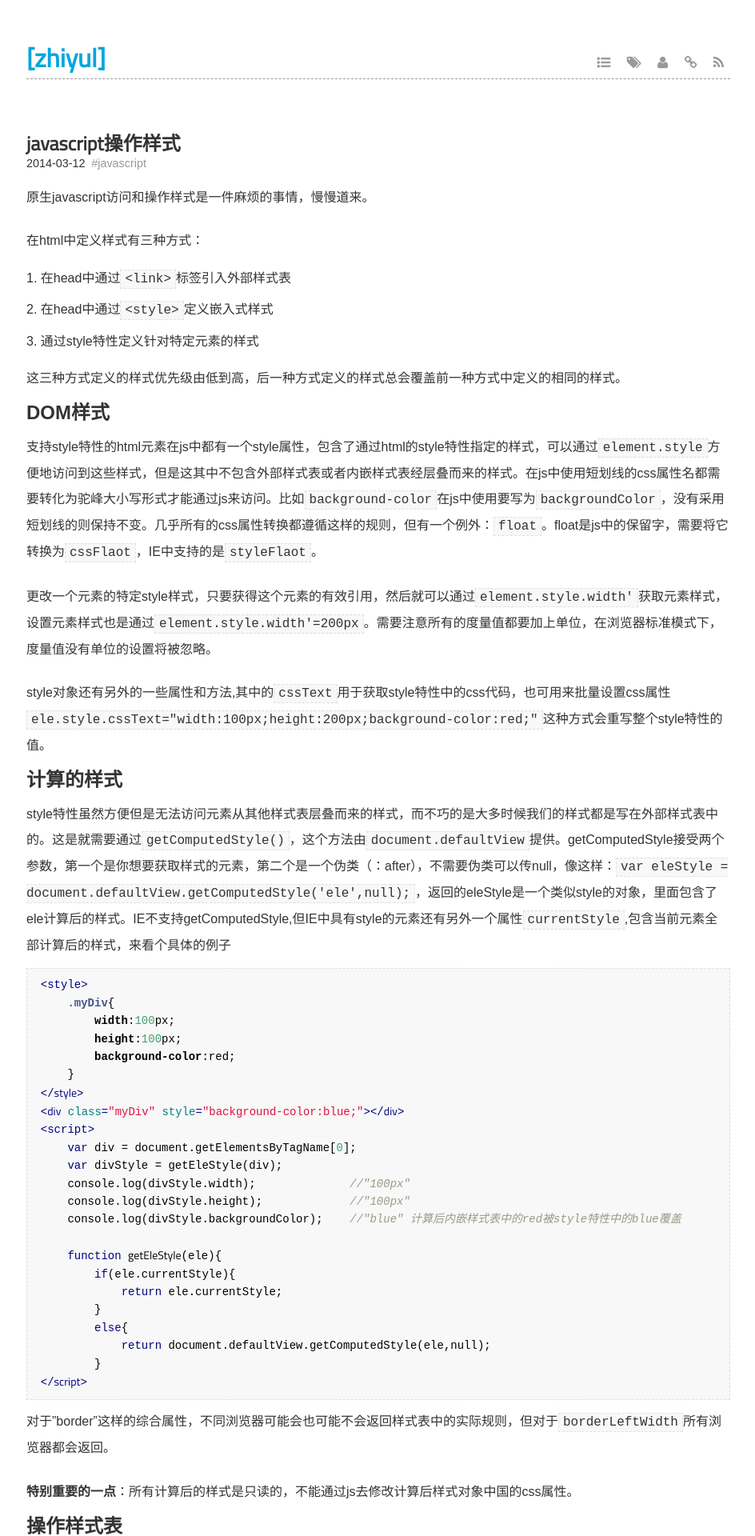
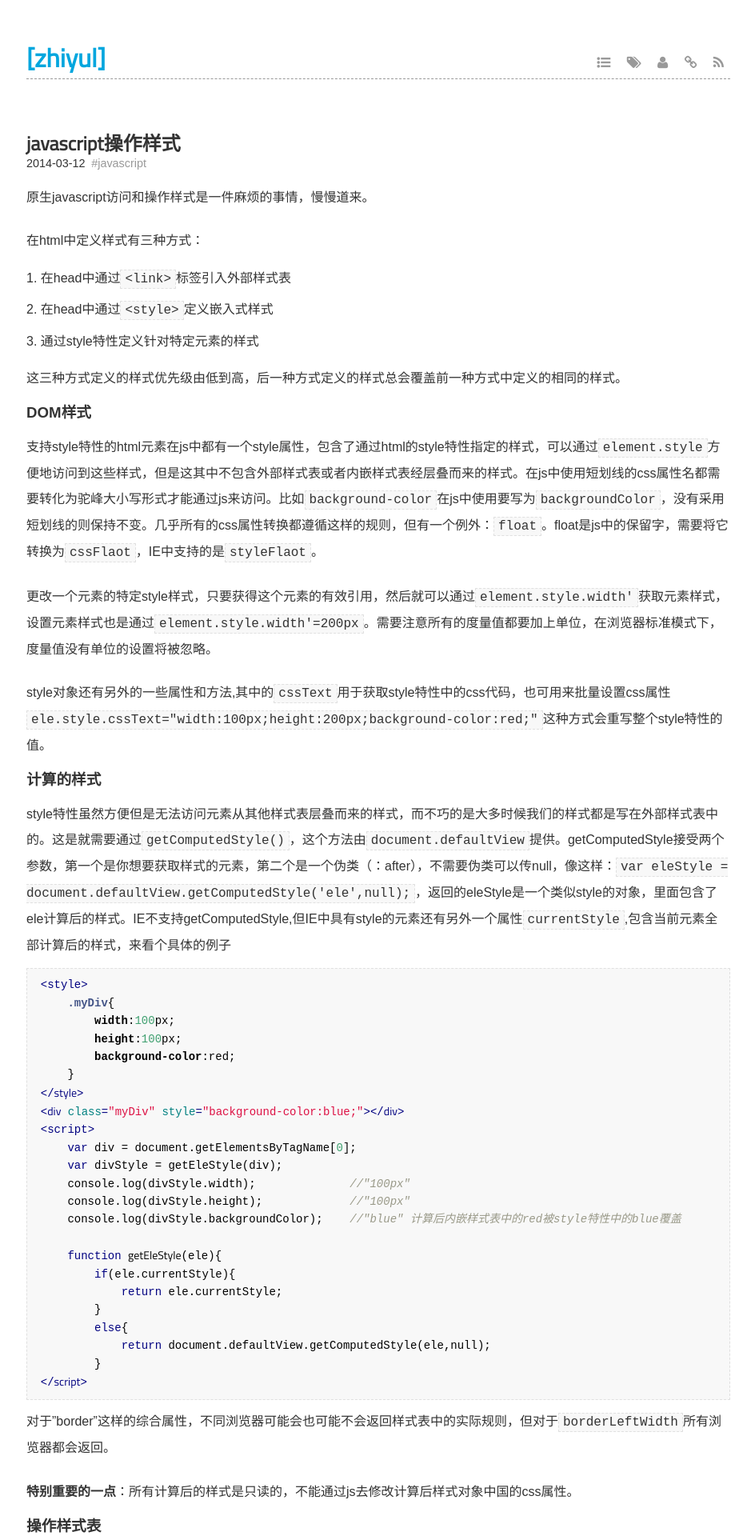
Before and after one commit to zhiyul/zhiyul.github.io, a Jekyll site: the page built from _posts/2014-03-12-operate-style.markdown, in a window 1280 px wide. Shown: the top 1920 px of the page at 80% size, without its empty margins (167-1111 px from the left). Built offline with Jekyll 4.4.1, drawn with Linux system fonts in a browser that asks for light colours; some web fonts are replaced; Markdown is read by kramdown in place of the engine named in the settings; comment, search, counter and statistics services are not loaded.

```diff
--- a/_posts/2014-03-12-operate-style.markdown
+++ b/_posts/2014-03-12-operate-style.markdown
@@ -15,7 +15,7 @@ tags:
 
 这三种方式定义的样式优先级由低到高，后一种方式定义的样式总会覆盖前一种方式中定义的相同的样式。
 
-##DOM样式
+###DOM样式
 
 支持style特性的html元素在js中都有一个style属性，包含了通过html的style特性指定的样式，可以通过`element.style`方便地访问到这些样式，但是这其中不包含外部样式表或者内嵌样式表经层叠而来的样式。在js中使用短划线的css属性名都需要转化为驼峰大小写形式才能通过js来访问。比如`background-color`在js中使用要写为`backgroundColor`，没有采用短划线的则保持不变。几乎所有的css属性转换都遵循这样的规则，但有一个例外：`float`。float是js中的保留字，需要将它转换为`cssFlaot`，IE中支持的是`styleFlaot`。
 
@@ -23,7 +23,7 @@ tags:
 
 style对象还有另外的一些属性和方法,其中的`cssText`用于获取style特性中的css代码，也可用来批量设置css属性 `ele.style.cssText="width:100px;height:200px;background-color:red;"`这种方式会重写整个style特性的值。
 
-##计算的样式
+###计算的样式
 
 style特性虽然方便但是无法访问元素从其他样式表层叠而来的样式，而不巧的是大多时候我们的样式都是写在外部样式表中的。这是就需要通过`getComputedStyle()`，这个方法由`document.defaultView`提供。getComputedStyle接受两个参数，第一个是你想要获取样式的元素，第二个是一个伪类（：after），不需要伪类可以传null，像这样：`var eleStyle = document.defaultView.getComputedStyle('ele',null);`，返回的eleStyle是一个类似style的对象，里面包含了ele计算后的样式。IE不支持getComputedStyle,但IE中具有style的元素还有另外一个属性`currentStyle`,包含当前元素全部计算后的样式，来看个具体的例子
 
@@ -56,7 +56,7 @@ style特性虽然方便但是无法访问元素从其他样式表层叠而来的
 
 **特别重要的一点**：所有计算后的样式是只读的，不能通过js去修改计算后样式对象中国的css属性。
 
-##操作样式表
+###操作样式表
 
 `document.styleSheets`包含了html中所有的引入的外部样式表以及嵌入式样式，可通过方括号+索引或者.item(i)的方式来访问cssStyleSheet对象。还有一种方式获得cssStyleSheet对象，通过`<link>`或`<style>`元素直接取得。
 
@@ -71,4 +71,4 @@ CssStyleSheet通过cssRules(IE下支持rules)访问样式表中的样式规则
 
  - `cssText` 返回整条规则对应的文本(IE不支持)，这个属性与上面提到的style,cssText类似，不同的是前者是只读的，返回值包括选择符和包含样式文本的花括号，后者可以被重写，返回值只有样式信息。
  - `selectorText` 返回当前规则的选择符文本，这个属性也是只读的，只在opera中允许进行修改。
- - `style`通过这个属性可以设置和访问规则中的特定样式
+ - `style` 通过这个属性可以设置和访问规则中的特定样式
```
